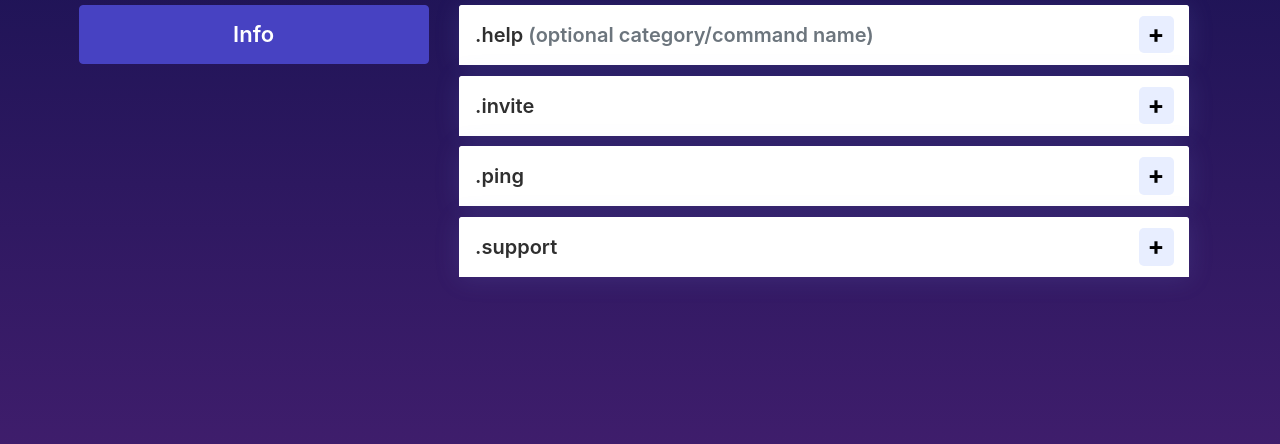
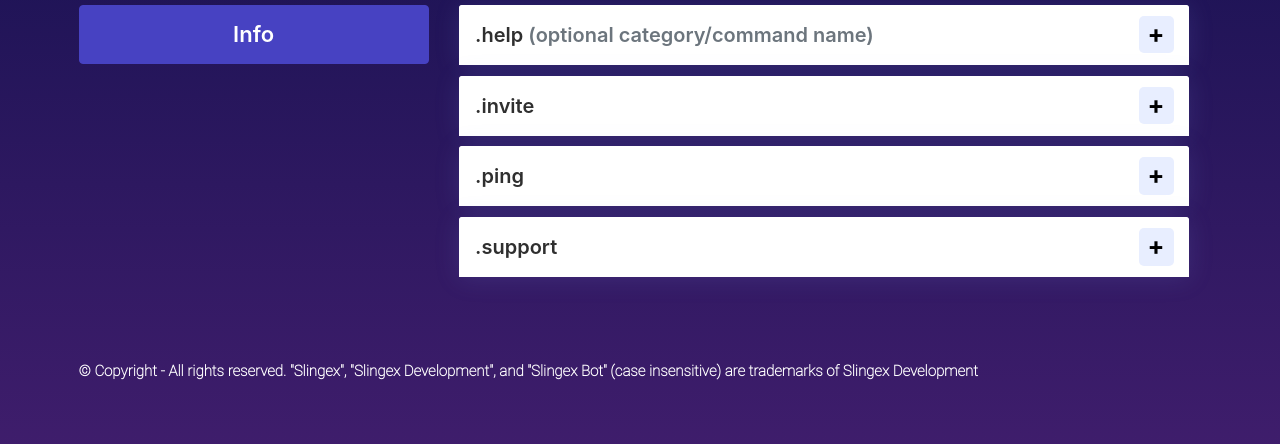
Before and after one commit to SlingexDev/slingexdev.github.io, a plain HTML site: page commands.html in a window 1280 px wide. Shown: the part 216-660 px from the top of the page. Drawn offline with nearby package versions, Linux system fonts and the light colour scheme.

Commit message:
Fix footer

```diff
--- a/commands.html
+++ b/commands.html
@@ -170,6 +170,14 @@
                 </div>
             </div>
         </div>
+        <br>
+        <br>
+        <br>
+        <div class="footer">
+            <p class="footerP">
+                &copy Copyright - All rights reserved. "Slingex", "Slingex Development", and "Slingex Bot" (case insensitive) are trademarks of Slingex Development
+            </p>
+        </div>
     </div>
 
     <!-- Optional JavaScript -->
--- a/css/stylesheet.css
+++ b/css/stylesheet.css
@@ -7,6 +7,10 @@
     padding: 10px 20px;
     font-size: 17px;
     border-radius: 6px;
+}
+
+.footerP {
+    font-size: 15px;
 }
 
 .btn-m {
```
Also changed, not shown: index.html (+8 -0 lines).
